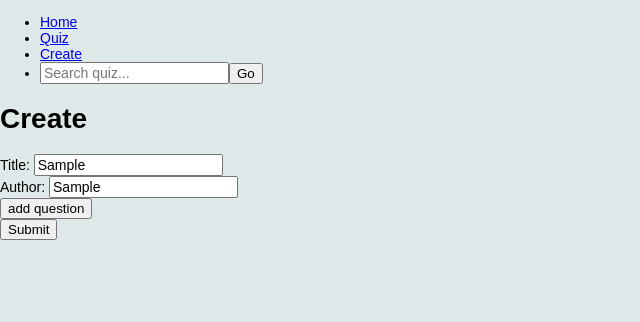
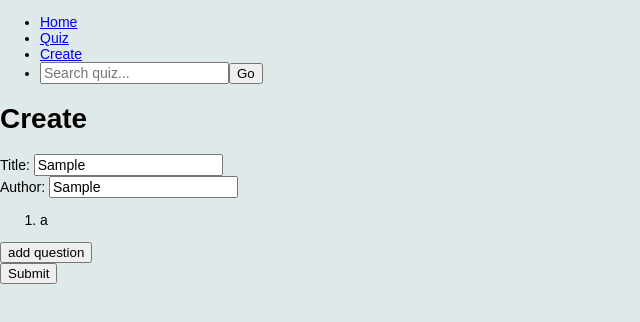
Before and after one commit to tim51/tim51.github.io, a React (Create React App) app in the folder quiz-app/: page /create in a window 1280 px wide. Both pictures are taken after typing "Sample", "Sample" into the empty fields and a click on the button "add question". Shown: the top 322 px of the page, without its empty margins (0-640 px from the left). Built offline with nearby package versions, Linux system fonts and the light colour scheme.

Commit message:
add basic question list

```diff
--- a/quiz-app/src/components/create.js
+++ b/quiz-app/src/components/create.js
@@ -1,6 +1,6 @@
 import React from 'react'
 
-import QuizForm from './quiz-form'
+import QuizForm from '../containers/quiz-form'
 
 export default class Create extends React.Component {
 
--- /dev/null
+++ b/quiz-app/src/containers/question-list.js
@@ -0,0 +1,26 @@
+import React from 'react'
+import {connect} from 'react-redux'
+
+class QuestionList extends React.Component {
+
+
+
+    render() {
+        const {questionList, ...otherProps} = this.props
+        return (
+            <ol className="question-list">
+              {this.props.questionList.map(question => <li>a</li>)}
+            </ol>
+        )
+    }
+}
+
+const mapStateToProps = (state) => {
+    return {
+        questionList: state.questionList,
+    }
+}
+
+QuestionList = connect(mapStateToProps,null)(QuestionList)
+
+export default QuestionList
--- a/quiz-app/src/components/quiz-form.js
+++ b/quiz-app/src/containers/quiz-form.js
@@ -1,10 +1,14 @@
 import React from 'react'
 import PropTypes from 'prop-types'
+import {connect} from 'react-redux'
+
+import { addQuestion, setAuthor, setTitle } from '../actions/index'
+import QuestionList from './question-list'
 
 QuizForm.propTypes = {
     onAddQuestion: PropTypes.func.isRequired,
     onAuthorChange: PropTypes.func.isRequired,
-    onSubmit: PropTypes.func.isRequired,
+    onSubmit: PropTypes.func, //////////////////////////here
     onTitleChange: PropTypes.func.isRequired,
 }
 
@@ -20,7 +24,7 @@ function QuizForm({onAddQuestion, onAuthorChange, onSubmit, onTitleChange}) {
             <input className="author-input" type="text" onChange={onAuthorChange} ></input>
           </div>
           <div className="question-list-wrapper">
-
+            <QuestionList />
             <button className="add-question-button" onClick={onAddQuestion} type="button">add question</button>
           </div>
           <button className="submit-button" type="submit">Submit</button>
@@ -28,4 +32,12 @@ function QuizForm({onAddQuestion, onAuthorChange, onSubmit, onTitleChange}) {
     )
 }
 
-export default QuizForm
+const mapDispatchToProps = (dispatch) => {
+  return {
+    onAddQuestion: (event) => (dispatch(addQuestion(null))),
+    onAuthorChange: (event) => (dispatch(setAuthor(event.target.value))),
+    onTitleChange: (event) => (dispatch(setTitle(event.target.value))),
+  }
+}
+
+export default QuizForm = connect(null, mapDispatchToProps)(QuizForm)
--- a/quiz-app/src/reducers/questionList.js
+++ b/quiz-app/src/reducers/questionList.js
@@ -1,8 +1,10 @@
 const questionList = (state = [], action) => {
     switch (action.type) {
         case "ADD_QUESTION":
-            return [{...state}, action.question];
+            return [...state, action.question];
         default:
             return state;
     }
 }
+
+export default questionList
```
